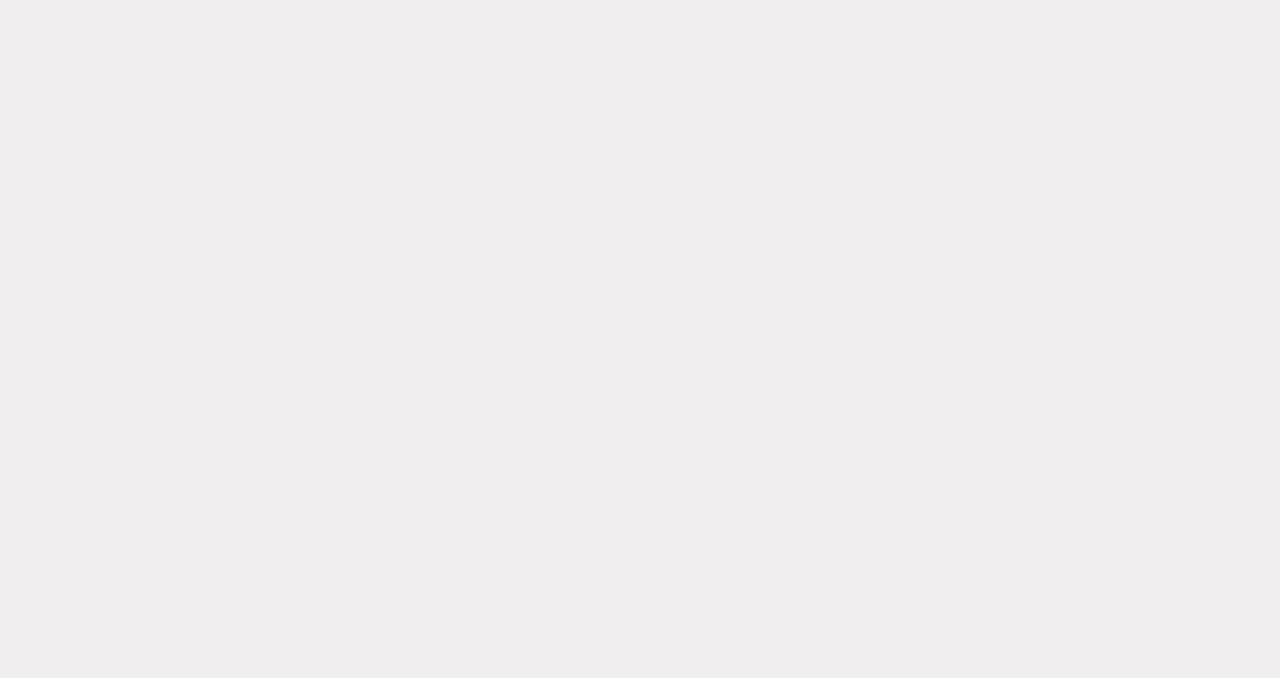
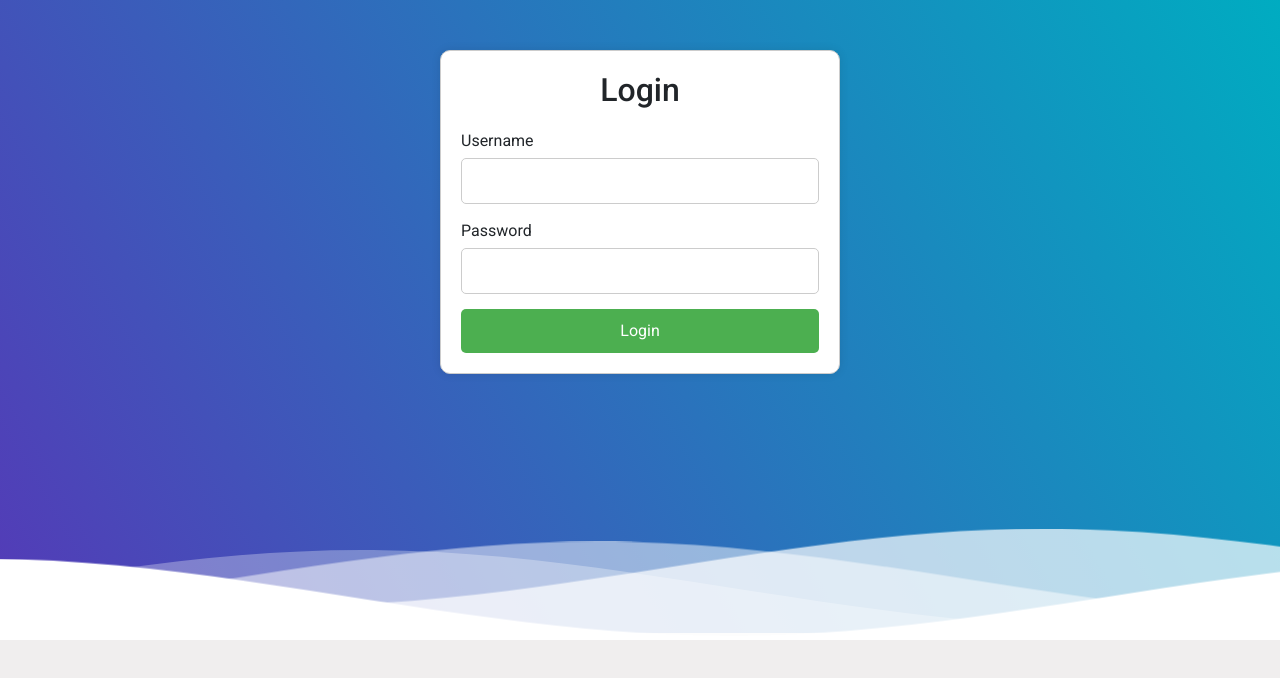
Before and after one commit to mawrk19/Laundry-System-Java, an Angular app: page /login in a window 1280 px wide. Before the commit this address led to /. Shown: the top 678 px of the page. Built offline with nearby package versions, Linux system fonts and the light colour scheme.

Commit message:
added login

```diff
--- a/src/app/app.module.ts
+++ b/src/app/app.module.ts
@@ -24,6 +24,7 @@ import { HomeComponent } from './home/home.component';
 import { AdminLoginComponent } from './admin-login/admin-login.component';
 import { TransactionsComponent } from './transactions/transactions.component';
 import { WaveComponent } from './wave/wave.component';
+import { LoginComponent } from './login/login.component';
 // import { ReceiptComponent } from './receipt/receipt.component'; // Uncomment and ensure the file path is correct
 
 @NgModule({
@@ -37,6 +38,7 @@ import { WaveComponent } from './wave/wave.component';
     AdminLoginComponent,
     TransactionsComponent,
     WaveComponent,
+    LoginComponent,
     // ReceiptComponent // Uncomment if the component exists
   ],
   imports: [
--- a/src/app/home/home.component.css
+++ b/src/app/home/home.component.css
@@ -52,12 +52,17 @@ app-wave {
   display: grid;
   grid-template-columns: 1fr 1fr;
   gap: 20px;
+  background-color: lightblue; /* Set background color to light blue */
+  padding: 20px;
+  border-radius: 10px;
+  justify-items: center; /* Center content horizontally */
+  align-items: center; /* Center content vertically */
 }
 
 .service-box {
   width: 200px;
   height: 200px;
-  background-color: #fff;
+  background-color: #fff; /* Set background color to white */
   border-radius: 5px;
   text-align: center;
   cursor: pointer;
@@ -65,6 +70,7 @@ app-wave {
   display: inline-block;
   transition: background-color 250ms ease;
   padding: 40px; /* Padding added back */
+  color: black; /* Set text color to black */
 }
 
 .service-box input[type="radio"] {
--- /dev/null
+++ b/src/app/login/login.component.css
@@ -0,0 +1,60 @@
+app-wave {
+  position: absolute; /* Ensure the component is positioned */
+  z-index: -1; /* Set z-index to -1 */
+  width: 100%; /* Ensure it covers the full width */
+  height: 100%; /* Ensure it covers the full height */
+}
+
+.login-container {
+  max-width: 400px;
+  margin: 50px auto;
+  padding: 20px;
+  border: 1px solid #ccc;
+  border-radius: 10px;
+  background-color: #fff;
+  box-shadow: 0 0 10px rgba(0, 0, 0, 0.1);
+  position: relative; /* Ensure the container is positioned */
+  z-index: 1; /* Set z-index to 1 */
+}
+
+.login-container h2 {
+  text-align: center;
+  margin-bottom: 20px;
+}
+
+.form-group {
+  margin-bottom: 15px;
+}
+
+.form-group label {
+  display: block;
+  margin-bottom: 5px;
+}
+
+.form-group input {
+  width: 100%;
+  padding: 10px;
+  border: 1px solid #ccc;
+  border-radius: 5px;
+}
+
+button {
+  width: 100%;
+  padding: 10px;
+  background-color: #4CAF50;
+  color: white;
+  border: none;
+  border-radius: 5px;
+  cursor: pointer;
+  transition: background-color 0.3s ease;
+}
+
+button:hover {
+  background-color: #45a049;
+}
+
+.error-message {
+  color: red;
+  margin-top: 10px;
+  text-align: center;
+}
--- /dev/null
+++ b/src/app/login/login.component.html
@@ -0,0 +1,16 @@
+<app-wave></app-wave>
+<div class="login-container">
+  <h2>Login</h2>
+  <form (ngSubmit)="onSubmit()">
+    <div class="form-group">
+      <label for="username">Username</label>
+      <input type="text" id="username" [(ngModel)]="username" name="username" required>
+    </div>
+    <div class="form-group">
+      <label for="password">Password</label>
+      <input type="password" id="password" [(ngModel)]="password" name="password" required>
+    </div>
+    <button type="submit">Login</button>
+    <div *ngIf="errorMessage" class="error-message">{{ errorMessage }}</div>
+  </form>
+</div>
--- /dev/null
+++ b/src/app/login/login.component.ts
@@ -0,0 +1,27 @@
+import { Component } from '@angular/core';
+import { Router } from '@angular/router';
+
+@Component({
+  selector: 'app-login',
+  templateUrl: './login.component.html',
+  styleUrls: ['./login.component.css']
+})
+export class LoginComponent {
+  username: string = '';
+  password: string = '';
+  errorMessage: string = '';
+
+  private readonly hardcodedUsername: string = 'admin';
+  private readonly hardcodedPassword: string = 'admin';
+
+  constructor(private router: Router) {}
+
+  onSubmit() {
+    if (this.username === this.hardcodedUsername && this.password === this.hardcodedPassword) {
+      console.log('Login successful');
+      this.router.navigate(['/home']);
+    } else {
+      this.errorMessage = 'Invalid username or password';
+    }
+  }
+}
--- a/src/app/wave/wave.component.css
+++ b/src/app/wave/wave.component.css
@@ -52,6 +52,7 @@ p {
   margin-bottom:-7px; /*Fix for safari gap*/
   min-height:100px;
   max-height:150px;
+  z-index: 0; /* Ensure waves are behind */
 }
 
 .content {
@@ -103,3 +104,8 @@ p {
     font-size:24px;
   }
 }
+
+:host {
+  position: relative; /* Ensure the component is positioned */
+  z-index: -1; /* Set z-index to -1 */
+}
```
Also changed, not shown: src/app/app-routing.module.ts (+5 -3 lines), 1 other file (tests, documents, lock files or other folders).
